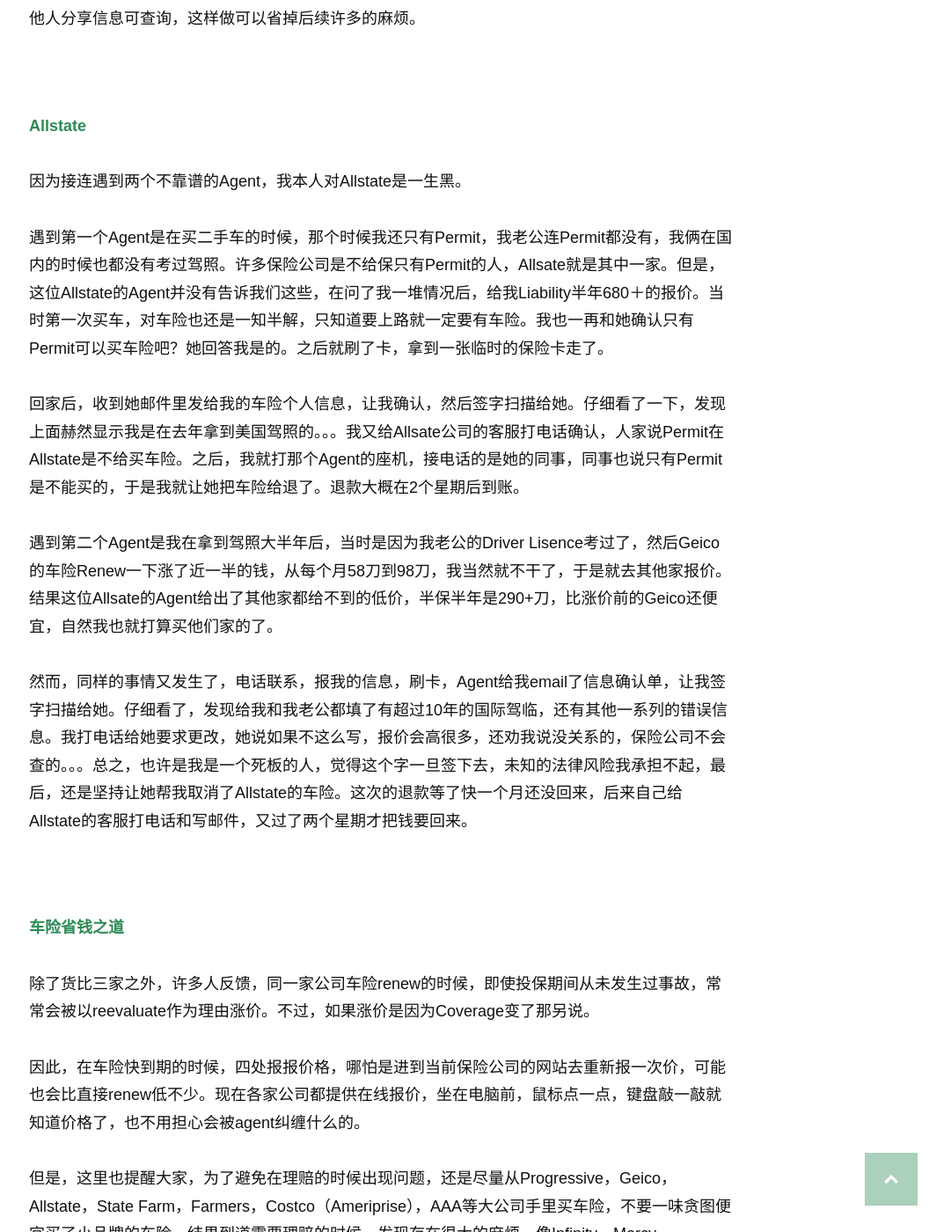
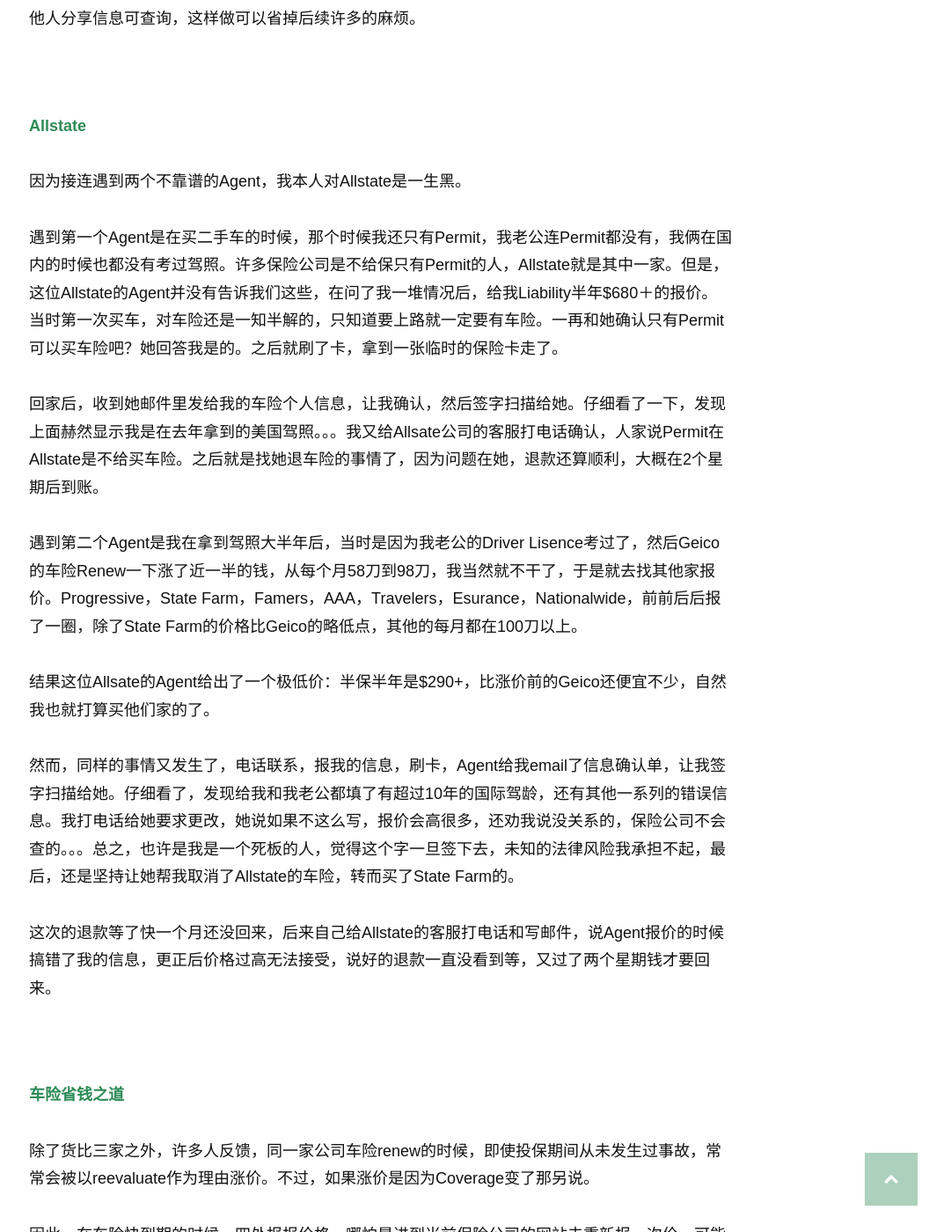
Before and after one commit to wolfwifee/wolfwifee.github.com, a Jekyll site: the page built from _posts/2016-04-10-things-about-auto-insurance.md, in a window 1280 px wide and 1400 px high, scrolled down 4687 px. Shown: the whole window at 88% size, without its empty margins (207-1280 px from the left). Built offline with Jekyll 4.4.1, drawn with Linux system fonts in a browser that asks for light colours; nearby versions of some CDN libraries; some web fonts are replaced; comment, search, counter and statistics services are not loaded.

Commit message:
Update 2016-04-10-things-about-auto-insurance.md

```diff
--- a/_posts/2016-04-10-things-about-auto-insurance.md
+++ b/_posts/2016-04-10-things-about-auto-insurance.md
@@ -102,13 +102,17 @@
 
 因为接连遇到两个不靠谱的Agent，我本人对Allstate是一生黑。
 
-遇到第一个Agent是在买二手车的时候，那个时候我还只有Permit，我老公连Permit都没有，我俩在国内的时候也都没有考过驾照。许多保险公司是不给保只有Permit的人，Allsate就是其中一家。但是，这位Allstate的Agent并没有告诉我们这些，在问了我一堆情况后，给我Liability半年680＋的报价。当时第一次买车，对车险也还是一知半解，只知道要上路就一定要有车险。我也一再和她确认只有Permit可以买车险吧？她回答我是的。之后就刷了卡，拿到一张临时的保险卡走了。
+遇到第一个Agent是在买二手车的时候，那个时候我还只有Permit，我老公连Permit都没有，我俩在国内的时候也都没有考过驾照。许多保险公司是不给保只有Permit的人，Allstate就是其中一家。但是，这位Allstate的Agent并没有告诉我们这些，在问了我一堆情况后，给我Liability半年$680＋的报价。当时第一次买车，对车险还是一知半解的，只知道要上路就一定要有车险。一再和她确认只有Permit可以买车险吧？她回答我是的。之后就刷了卡，拿到一张临时的保险卡走了。
 
-回家后，收到她邮件里发给我的车险个人信息，让我确认，然后签字扫描给她。仔细看了一下，发现上面赫然显示我是在去年拿到美国驾照的。。。我又给Allsate公司的客服打电话确认，人家说Permit在Allstate是不给买车险。之后，我就打那个Agent的座机，接电话的是她的同事，同事也说只有Permit是不能买的，于是我就让她把车险给退了。退款大概在2个星期后到账。
+回家后，收到她邮件里发给我的车险个人信息，让我确认，然后签字扫描给她。仔细看了一下，发现上面赫然显示我是在去年拿到的美国驾照。。。我又给Allsate公司的客服打电话确认，人家说Permit在Allstate是不给买车险。之后就是找她退车险的事情了，因为问题在她，退款还算顺利，大概在2个星期后到账。
 
-遇到第二个Agent是我在拿到驾照大半年后，当时是因为我老公的Driver Lisence考过了，然后Geico的车险Renew一下涨了近一半的钱，从每个月58刀到98刀，我当然就不干了，于是就去其他家报价。结果这位Allsate的Agent给出了其他家都给不到的低价，半保半年是290+刀，比涨价前的Geico还便宜，自然我也就打算买他们家的了。
+遇到第二个Agent是我在拿到驾照大半年后，当时是因为我老公的Driver Lisence考过了，然后Geico的车险Renew一下涨了近一半的钱，从每个月58刀到98刀，我当然就不干了，于是就去找其他家报价。Progressive，State Farm，Famers，AAA，Travelers，Esurance，Nationalwide，前前后后报了一圈，除了State Farm的价格比Geico的略低点，其他的每月都在100刀以上。
 
-然而，同样的事情又发生了，电话联系，报我的信息，刷卡，Agent给我email了信息确认单，让我签字扫描给她。仔细看了，发现给我和我老公都填了有超过10年的国际驾临，还有其他一系列的错误信息。我打电话给她要求更改，她说如果不这么写，报价会高很多，还劝我说没关系的，保险公司不会查的。。。总之，也许是我是一个死板的人，觉得这个字一旦签下去，未知的法律风险我承担不起，最后，还是坚持让她帮我取消了Allstate的车险。这次的退款等了快一个月还没回来，后来自己给Allstate的客服打电话和写邮件，又过了两个星期才把钱要回来。
+结果这位Allsate的Agent给出了一个极低价：半保半年是$290+，比涨价前的Geico还便宜不少，自然我也就打算买他们家的了。
+
+然而，同样的事情又发生了，电话联系，报我的信息，刷卡，Agent给我email了信息确认单，让我签字扫描给她。仔细看了，发现给我和我老公都填了有超过10年的国际驾龄，还有其他一系列的错误信息。我打电话给她要求更改，她说如果不这么写，报价会高很多，还劝我说没关系的，保险公司不会查的。。。总之，也许是我是一个死板的人，觉得这个字一旦签下去，未知的法律风险我承担不起，最后，还是坚持让她帮我取消了Allstate的车险，转而买了State Farm的。
+
+这次的退款等了快一个月还没回来，后来自己给Allstate的客服打电话和写邮件，说Agent报价的时候搞错了我的信息，更正后价格过高无法接受，说好的退款一直没看到等，又过了两个星期钱才要回来。
 
 <p style="margin-bottom:90px"></p>
 
```
